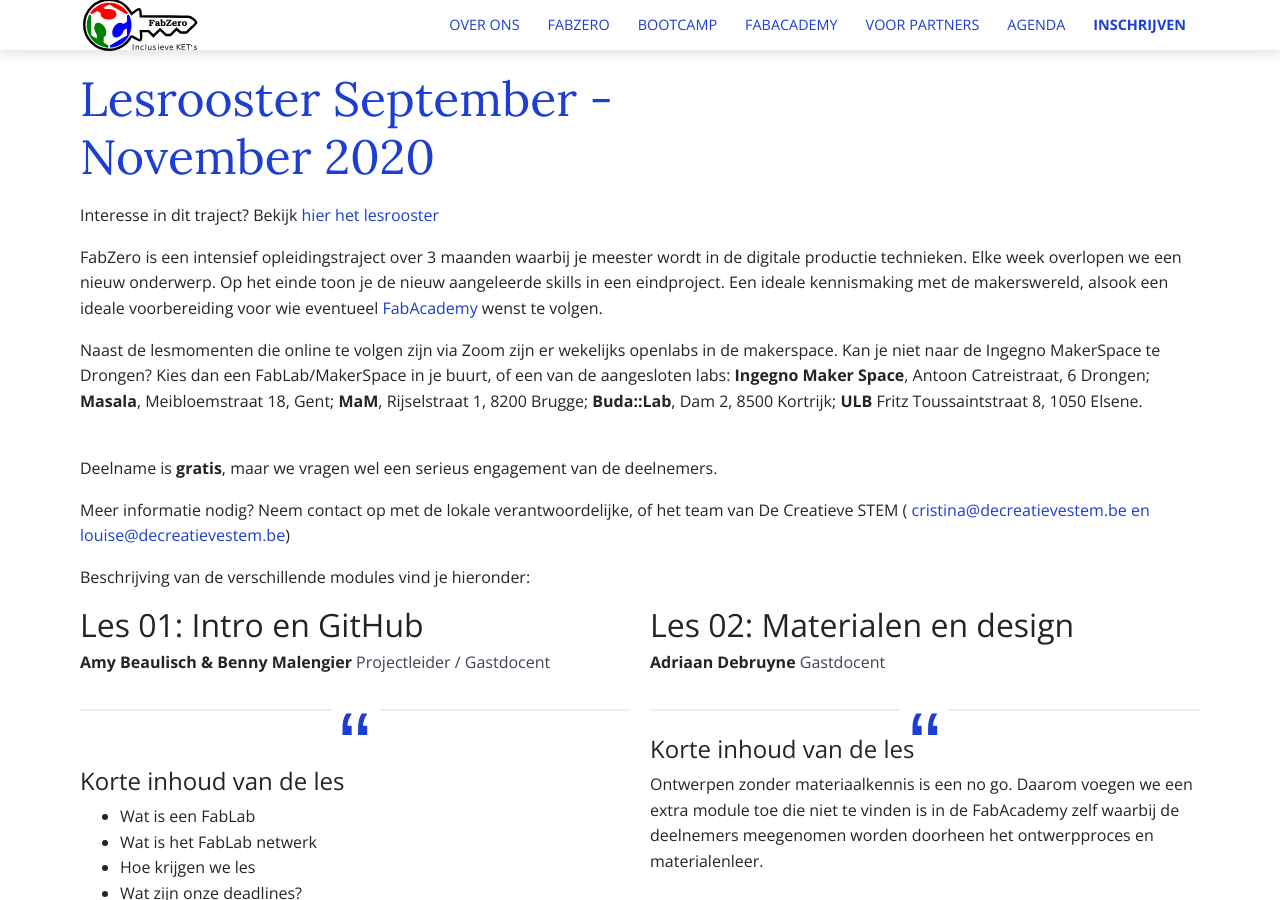
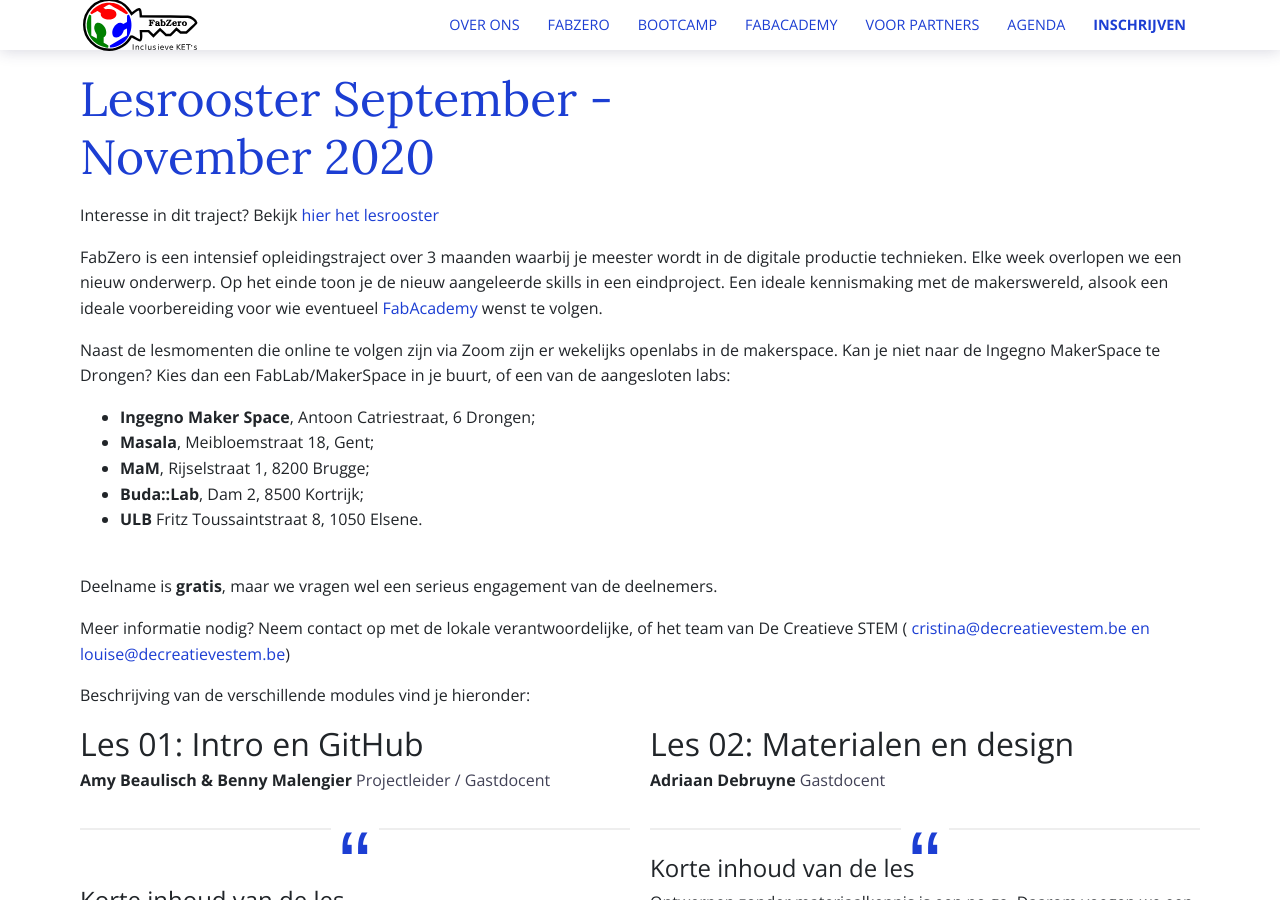
Before and after one commit to IngegnoMakerSpace/inclusievekets, a Jekyll site: the page built from _pages/deelnemers.md, in a window 1280 px wide and 900 px high. Built offline with Jekyll 4.4.1, drawn with Linux system fonts in a browser that asks for light colours.

Commit message:
update github & language

```diff
--- a/_pages/deelnemers.md
+++ b/_pages/deelnemers.md
@@ -20,7 +20,15 @@
 <div class="col-12">
 <p>Interesse in dit traject? Bekijk <a href="https://docs.google.com/document/d/1UJCh3_Wmd3YVntPLR2NEjCxlklaJARVeY3NodaaAVJU/edit?usp=sharing"> hier het lesrooster</a></p>
 <p>FabZero is een intensief opleidingstraject over 3 maanden waarbij je meester wordt in de digitale productie technieken. Elke week overlopen we een nieuw onderwerp. Op het einde toon je de nieuw aangeleerde skills in een eindproject. Een ideale kennismaking met de makerswereld, alsook een ideale voorbereiding voor wie eventueel <a href="{{ site.baseurl}}/fabacademy">FabAcademy</a> wenst te volgen.</p>
-<p>Naast de lesmomenten die online te volgen zijn via Zoom zijn er wekelijks openlabs in de makerspace. Kan je niet naar de Ingegno MakerSpace te Drongen? Kies dan een FabLab/MakerSpace in je buurt, of een van de aangesloten labs: <strong>Ingegno Maker Space</strong>, Antoon Catreistraat, 6 Drongen; <strong>Masala</strong>, Meibloemstraat 18, Gent; <strong>MaM</strong>, Rijselstraat 1, 8200 Brugge; <strong>Buda::Lab</strong>, Dam 2, 8500 Kortrijk; <strong>ULB</strong> Fritz Toussaintstraat 8, 1050 Elsene.</p>
+<p>Naast de lesmomenten die online te volgen zijn via Zoom zijn er wekelijks openlabs in de makerspace. Kan je niet naar de Ingegno MakerSpace te Drongen? Kies dan een FabLab/MakerSpace in je buurt, of een van de aangesloten labs:
+</p>
+<ul>
+<li><strong>Ingegno Maker Space</strong>, Antoon Catriestraat, 6 Drongen; </li>
+<li><strong>Masala</strong>, Meibloemstraat 18, Gent; </li>
+<li><strong>MaM</strong>, Rijselstraat 1, 8200 Brugge; </li>
+<li><strong>Buda::Lab</strong>, Dam 2, 8500 Kortrijk; </li>
+<li><strong>ULB</strong> Fritz Toussaintstraat 8, 1050 Elsene.</li>
+</ul>
 </div>
 </div>
 </div>
```
Also changed, not shown: Gemfile.lock.
